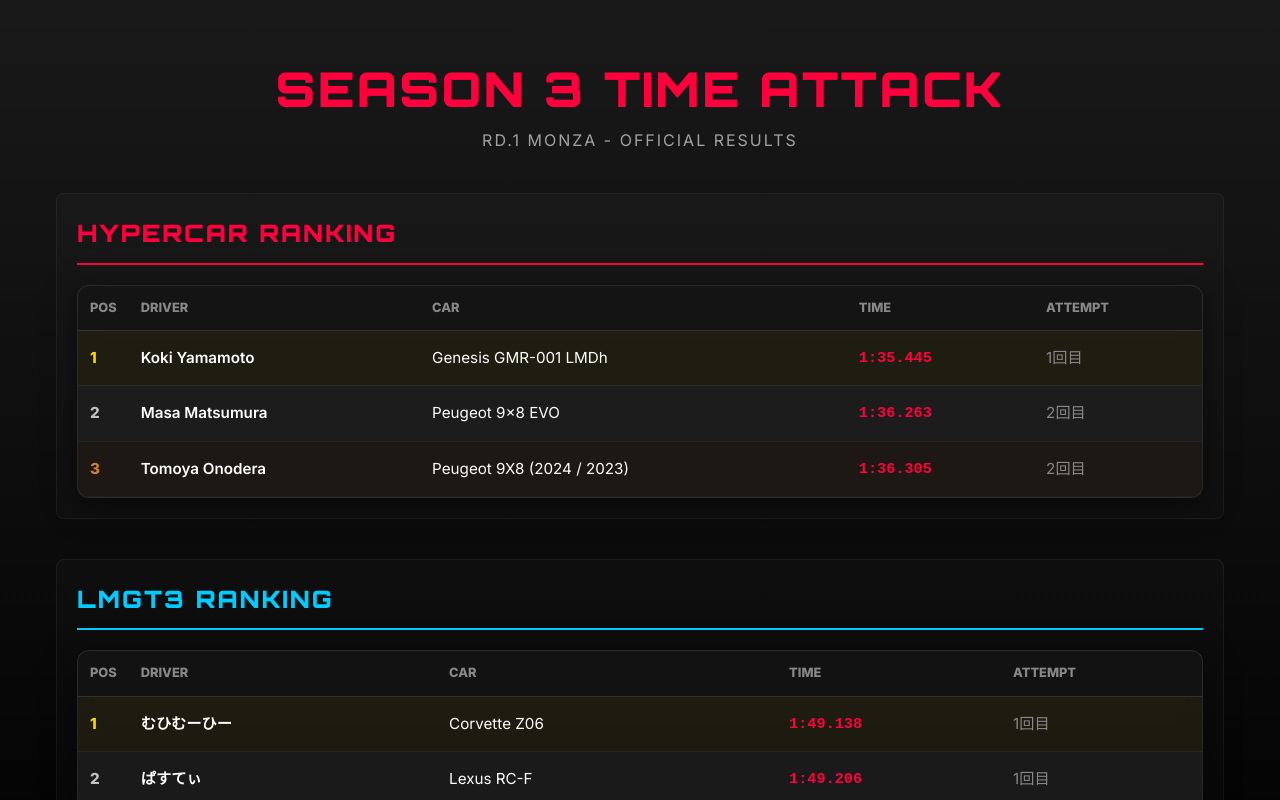
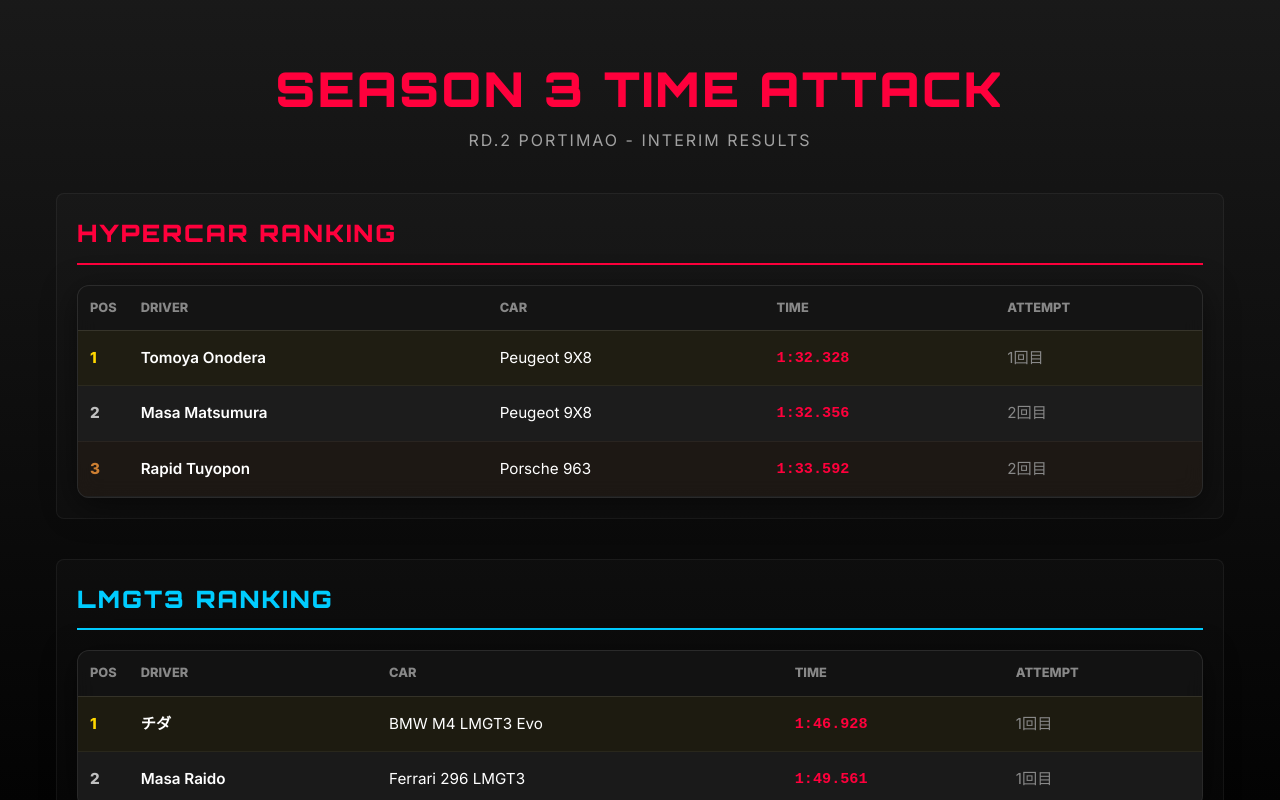
Before and after one commit to ciccida/wec-sprint-series, a React (Vite) app: page / in a window 1280 px wide. Shown: the part 3640-4440 px from the top of the page. Built offline with nearby package versions, Linux system fonts and the light colour scheme; no server answers.

Commit message:
Make Home page TA section dynamic and update to Rd.2 Portimao interim results

```diff
--- a/src/pages/Home.jsx
+++ b/src/pages/Home.jsx
@@ -86,12 +86,12 @@ const Home = () => {
                 <div className="container">
                     <div className="section-header" style={{ textAlign: 'center', marginBottom: '40px' }}>
                         <h2 style={{ fontSize: '3rem', fontWeight: '900', color: '#ff003c', textTransform: 'uppercase' }}>Season 3 Time Attack</h2>
-                        <p style={{ color: 'rgba(255,255,255,0.6)', letterSpacing: '2px' }}>RD.1 MONZA - OFFICIAL RESULTS</p>
+                        <p style={{ color: 'rgba(255,255,255,0.6)', letterSpacing: '2px' }}>RD.{latestTaRound} {latestTaRound === 2 ? 'PORTIMAO' : ''} - {latestTaRound === 2 ? 'INTERIM' : 'OFFICIAL'} RESULTS</p>
                     </div>
 
-                    {timeAttackData["Vol3"] && timeAttackData["Vol3"][1] && (
+                    {latestTaResults.length > 0 && (
                         <div className="ta-featured">
-                            <TimeAttackResults data={timeAttackData["Vol3"][1].results} limit={3} />
+                            <TimeAttackResults data={latestTaResults} limit={3} />
                         </div>
                     )}
                 </div>
```
